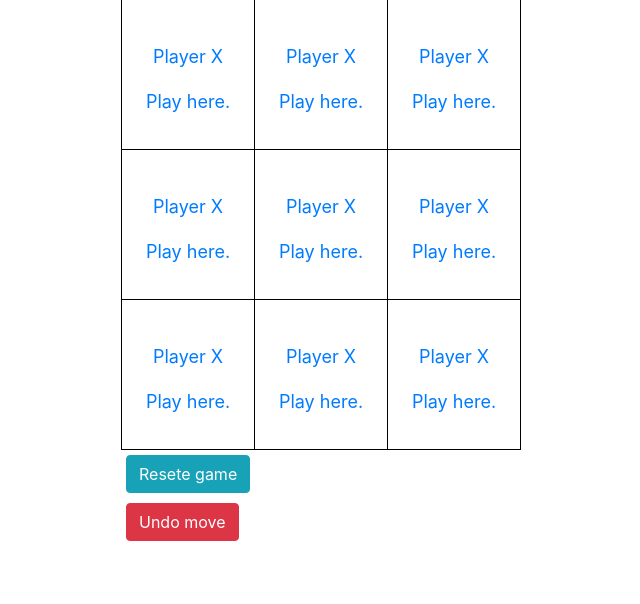
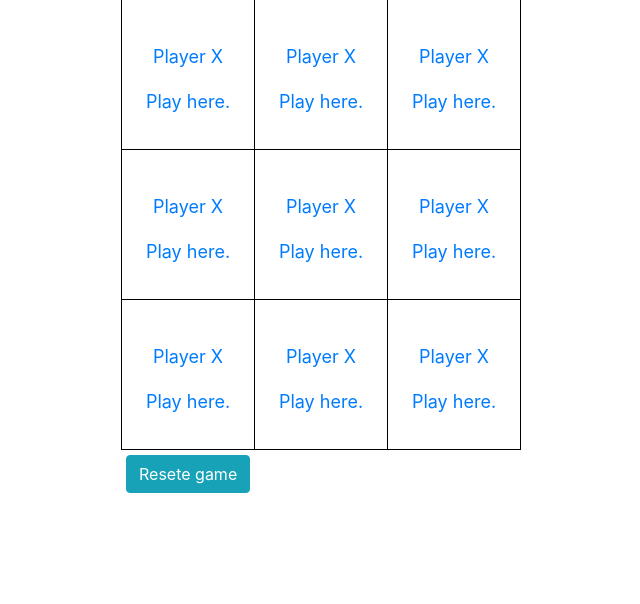
Before and after one commit to asermartinez/tictactoe, a Flask app: page / in a window 1280 px wide. Shown: the part 51-655 px from the top of the page, without its empty margins (319-959 px from the left). Run offline with Flask 2, Linux system fonts and the light colour scheme; some libraries are stand-ins or nearby versions.

Commit message:
show undo button only after first move

```diff
--- a/application.py
+++ b/application.py
@@ -23,7 +23,7 @@ def index():
         session['turn'] = 'X'
         session['moves'] = []
 
-    return render_template('game.html', game=session['board'], turn=session['turn'])
+    return render_template('game.html', game=session['board'], turn=session['turn'], moves=session['moves'])
 
 
 @app.route("/play/<int:row>/<int:col>")
--- a/templates/game.html
+++ b/templates/game.html
@@ -53,7 +53,11 @@
             <form action="/" method="post" accept-charset="utf-8">
                 <button class="btn btn-info" type="submit">Resete game</button>
             </form>
-            <a href="/undo"><button class="btn btn-danger" type="submit">Undo move</button></a>
+
+            {% if moves  %}
+                <a href="/undo"><button id="undo" class="btn btn-danger" type="submit">Undo move</button></a>
+            {% endif %}
+
         </div>
    </body>
 </html>
```
